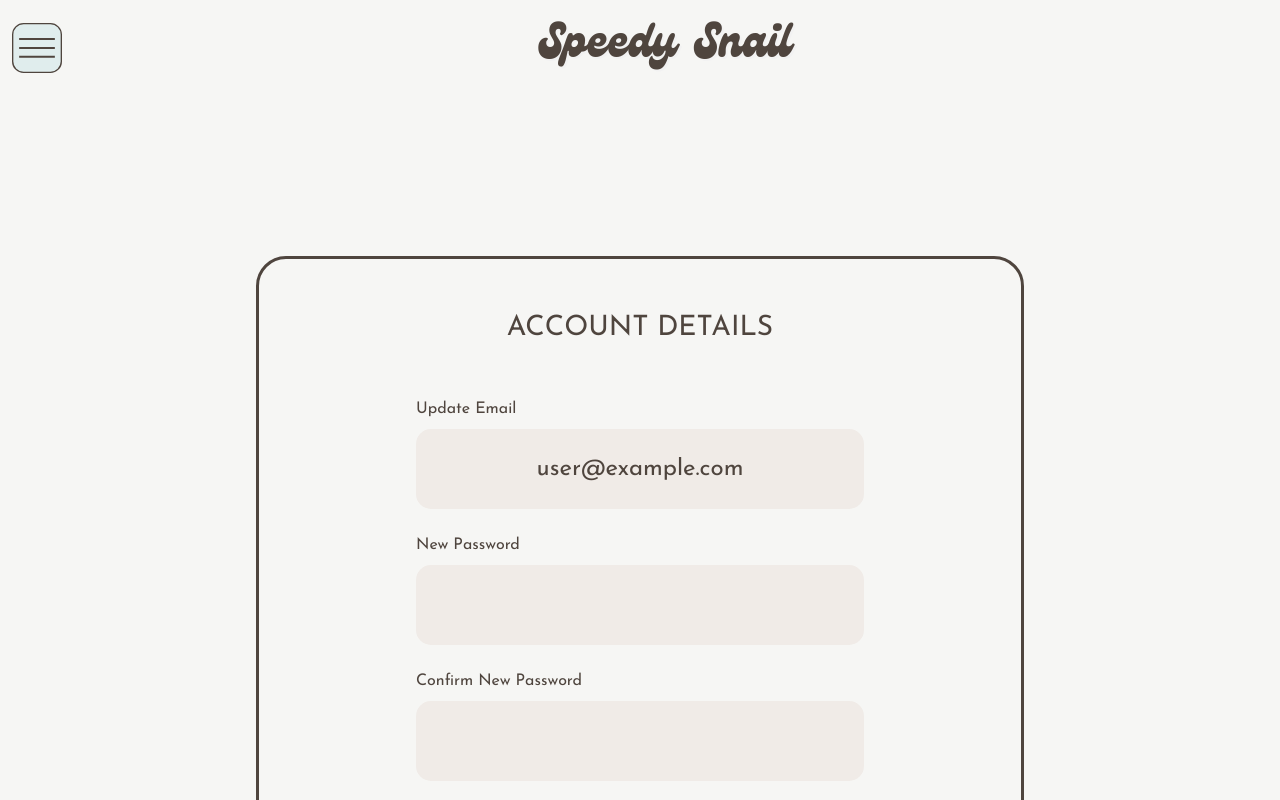
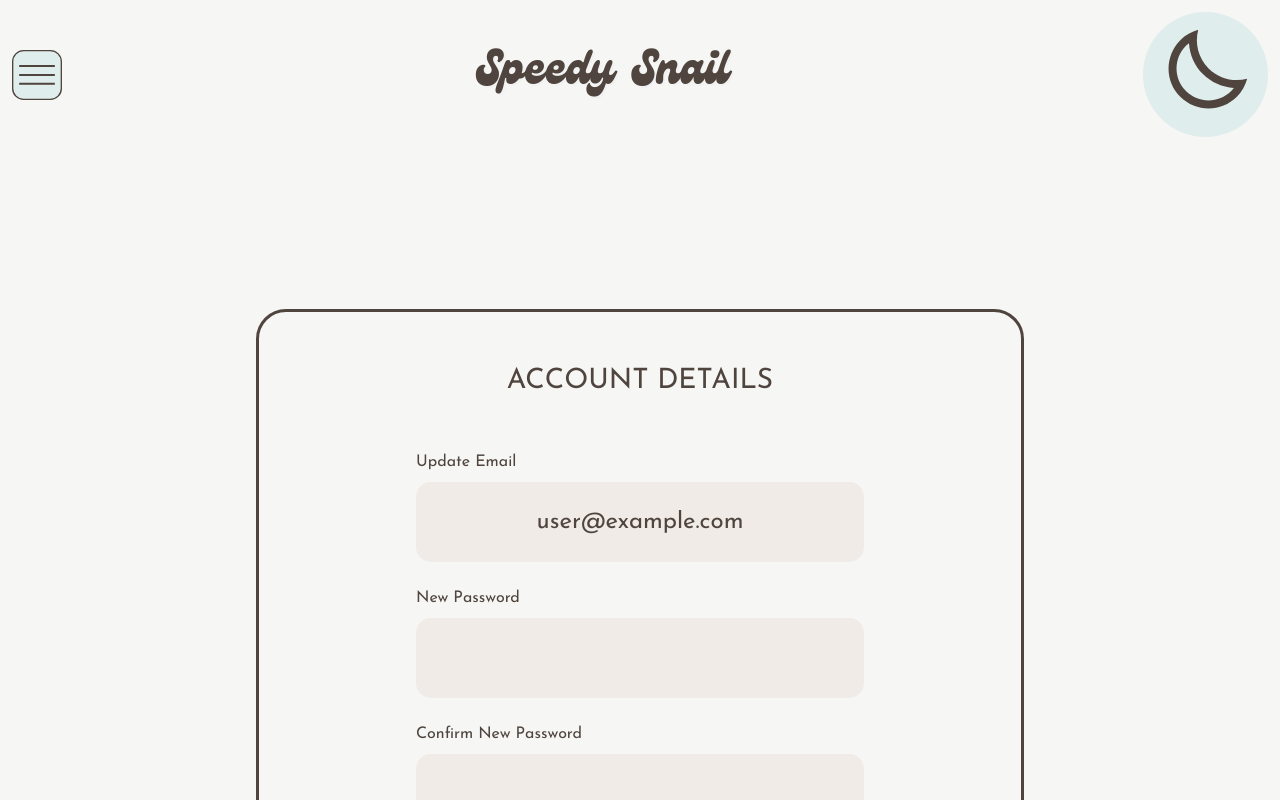
Before and after one commit to antivalse/speedy-snail-react, a React (Vite) app: page /settings in a window 1280 px wide. Shown: the top 800 px of the page. Built offline with nearby package versions, Linux system fonts and the light colour scheme; no server answers; the database is empty; sample sign-in values are in the browser's storage.

Commit message:
added separate file for themecontext due to eslint issues, created icons for light and dark mode and testing the icon on secondary nav

```diff
--- a/src/assets/icons.tsx
+++ b/src/assets/icons.tsx
@@ -101,7 +101,7 @@ export const instagramIcon = (
 export const octopusAvatar = (
   <svg
     xmlns="http://www.w3.org/2000/svg"
-    width="129"
+    width="125"
     height="125"
     viewBox="-10 -10 149 145"
     fill="none"
@@ -193,7 +193,7 @@ export const octopusAvatar = (
 export const snailAvatar = (
   <svg
     xmlns="http://www.w3.org/2000/svg"
-    width="129"
+    width="125"
     height="125"
     viewBox="-10 -10 149 145"
     fill="none"
@@ -253,7 +253,7 @@ export const snailAvatar = (
 export const ladybugAvatar = (
   <svg
     xmlns="http://www.w3.org/2000/svg"
-    width="129"
+    width="125"
     height="125"
     viewBox="-10 -10 149 145"
     fill="none"
@@ -301,7 +301,7 @@ export const ladybugAvatar = (
 export const smileyfaceAvatar = (
   <svg
     xmlns="http://www.w3.org/2000/svg"
-    width="129"
+    width="125"
     height="125"
     viewBox="-10 -10 149 145"
     fill="none"
@@ -334,7 +334,7 @@ export const smileyfaceAvatar = (
 export const watermelonAvatar = (
   <svg
     xmlns="http://www.w3.org/2000/svg"
-    width="129"
+    width="125"
     height="125"
     viewBox="-10 -10 149 145"
     fill="none"
@@ -366,7 +366,7 @@ export const watermelonAvatar = (
 export const guitarAvatar = (
   <svg
     xmlns="http://www.w3.org/2000/svg"
-    width="129"
+    width="125"
     height="125"
     viewBox="-10 -10 149 145"
     fill="none"
--- a/src/components/buttons/Theme.tsx
+++ b/src/components/buttons/Theme.tsx
@@ -1,11 +1,19 @@
 /* Dark/Light Theme buttons */
 
 import { darkmodeIcon, lightmodeIcon } from "../../assets/icons";
+import useTheme from "../../hooks/useTheme";
 
 const Theme = () => {
+  const { darkmode, changeTheme } = useTheme();
+
+  console.log("darkmode is: ", darkmode);
   return (
     <div role="button">
-      <span>{lightmodeIcon}</span> <span>{darkmodeIcon}</span>
+      {darkmode ? (
+        <span onClick={changeTheme}>{lightmodeIcon}</span>
+      ) : (
+        <span onClick={changeTheme}>{darkmodeIcon}</span>
+      )}
     </div>
   );
 };
--- a/src/components/navigation/SecondaryNavbar.tsx
+++ b/src/components/navigation/SecondaryNavbar.tsx
@@ -6,6 +6,7 @@ import { avatars, hamburgerMenuIcon } from "../../assets/icons";
 import { Link } from "react-router-dom";
 import useGetUser from "../../hooks/useGetUser";
 import LoadingSpinner from "../ui/LoadingSpinner";
+import Theme from "../buttons/Theme";
 
 const SecondaryNavbar = () => {
   const [showNavDropdown, setShowNavDropdown] = useState<boolean>(false);
@@ -79,7 +80,7 @@ const SecondaryNavbar = () => {
           Speedy Snail
         </h2>{" "}
         <div className="relative">
-          {" "}
+          <Theme />{" "}
           <span
             className=" secondary-nav__avatar"
             aria-expanded="true"
--- /dev/null
+++ b/src/context/ThemeContext.ts
@@ -0,0 +1,11 @@
+/* Create a theme context */
+
+import { createContext } from "react";
+
+interface ThemeContextType {
+  darkmode: boolean;
+  changeTheme: () => void;
+}
+
+// Create context
+export const ThemeContext = createContext<ThemeContextType | null>(null);
--- a/src/context/ThemeContext.tsx
+++ b/src/context/ThemeContextProvider.tsx
@@ -1,34 +1,27 @@
 /* Context for setting dark/light mode */
 
-import { createContext, useEffect, useState } from "react";
-
-interface ThemeContextType {
-  darkmode: boolean;
-  changeTheme: () => void;
-}
+import { useEffect, useState } from "react";
+import { ThemeContext } from "./ThemeContext";
 
 interface ThemContextProviderProps {
   children: React.ReactNode;
 }
 
-// Create context
-const ThemeContext = createContext<ThemeContextType | null>(null);
-
 const ThemContextProvider: React.FC<ThemContextProviderProps> = ({
   children,
 }) => {
-  const [darkmode, setDarkmode] = useState(() => {
-    const savedDarkMode = localStorage.getItem("darkmode");
+  const [darkmode, setDarkMode] = useState(() => {
+    const savedDarkMode = localStorage.getItem("darkMode");
     return savedDarkMode ? JSON.parse(savedDarkMode) : false; // Convert to boolean or default to false if no value is found in localStorage
   });
 
   // Function to change the theme from dark to light and vice versa
   // prevDarkMode represents the current state value
   const changeTheme = () => {
-    setDarkmode((prevDarkmode: boolean) => {
-      const newDarkmode = !prevDarkmode;
-      localStorage.setItem("darkMode", JSON.stringify(newDarkmode)); // Save to localStorage
-      return newDarkmode;
+    setDarkMode((prevDarkmode: boolean) => {
+      const newDarkMode = !prevDarkmode;
+      localStorage.setItem("darkMode", JSON.stringify(newDarkMode)); // Save to localStorage
+      return newDarkMode;
     });
   };
 
@@ -36,7 +29,7 @@ const ThemContextProvider: React.FC<ThemContextProviderProps> = ({
   useEffect(() => {
     const savedDarkMode = localStorage.getItem("darkMode");
     if (savedDarkMode !== null) {
-      setDarkmode(JSON.parse(savedDarkMode));
+      setDarkMode(JSON.parse(savedDarkMode));
     }
   }, []);
 
--- /dev/null
+++ b/src/hooks/useTheme.ts
@@ -0,0 +1,15 @@
+/* Custom hook for handling darkmode setting */
+
+import { useContext } from "react";
+import { ThemeContext } from "../context/ThemeContext";
+
+const useTheme = () => {
+  const darkModeContext = useContext(ThemeContext);
+  if (!darkModeContext) {
+    throw new Error("Something went wrong when trying to use DarkModeContext");
+  }
+
+  return darkModeContext;
+};
+
+export default useTheme;
--- a/src/main.tsx
+++ b/src/main.tsx
@@ -3,13 +3,16 @@ import { createRoot } from "react-dom/client";
 import { BrowserRouter } from "react-router-dom";
 import App from "./App.tsx";
 import AuthContextProvider from "./context/AuthContextProvider.tsx";
+import ThemContextProvider from "./context/ThemeContextProvider.tsx";
 
 createRoot(document.getElementById("root")!).render(
   <StrictMode>
     <BrowserRouter>
-      <AuthContextProvider>
-        <App />
-      </AuthContextProvider>
+      <ThemContextProvider>
+        <AuthContextProvider>
+          <App />
+        </AuthContextProvider>
+      </ThemContextProvider>
     </BrowserRouter>
   </StrictMode>
 );
```
